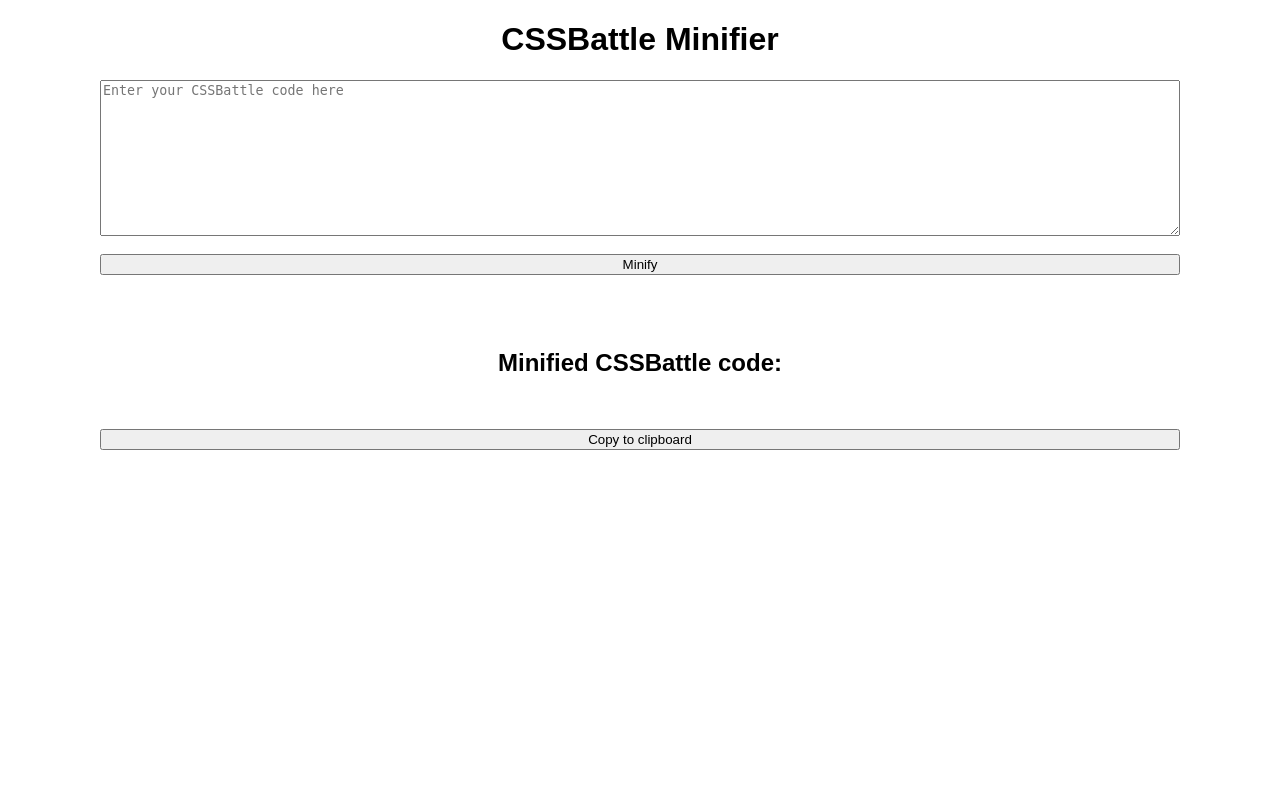
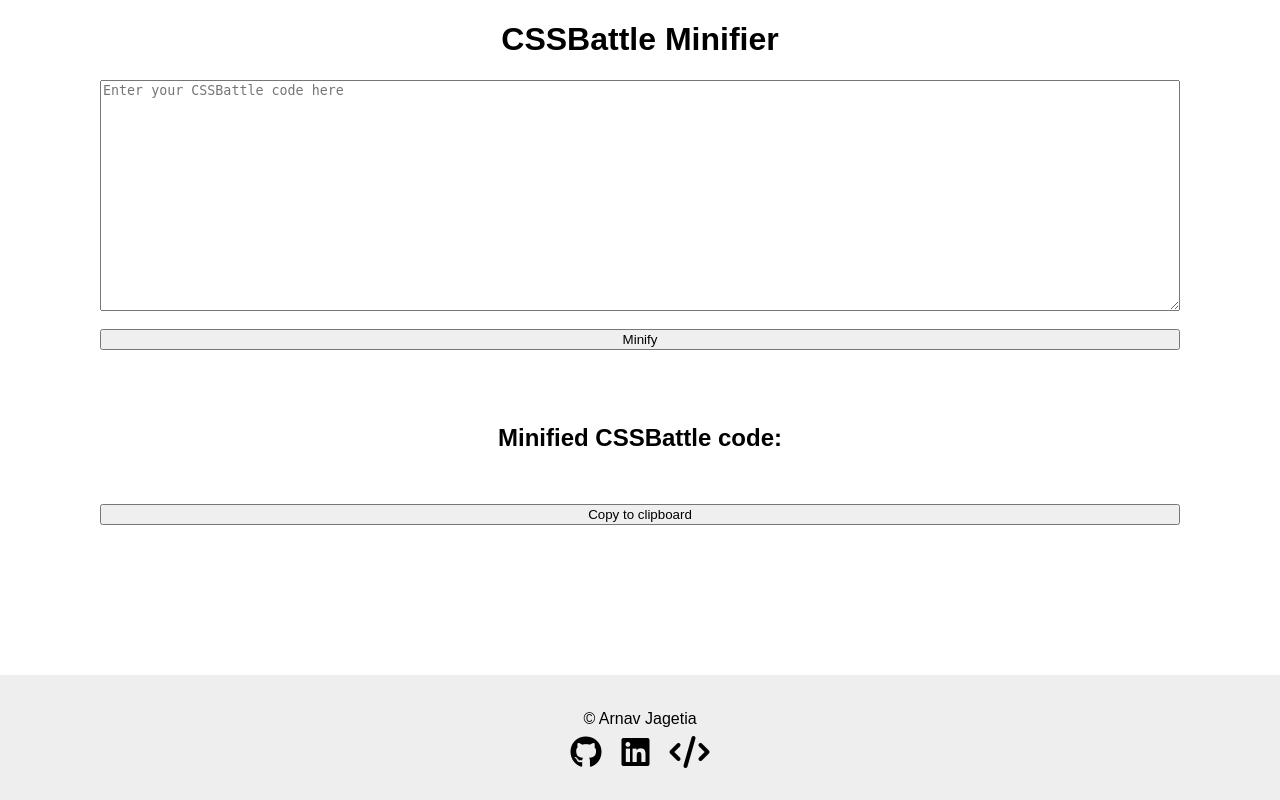
Before and after one commit to arnav-exe/cssbattle-condenser, a Flask app: page / in a window 1280 px wide. Run offline with Flask 3, Linux system fonts and the light colour scheme; some libraries are stand-ins or nearby versions.

Commit message:
re-styled website, added footer with links

```diff
--- a/templates/index.html
+++ b/templates/index.html
@@ -33,12 +33,13 @@
 			.catch(err => console.log(err))
 		};
 	</script>
+	<script src="https://kit.fontawesome.com/f0abf0898e.js" crossorigin="anonymous"></script>
 </head>
 
 <body style="font-family: Arial, Helvetica, sans-serif; margin: 0; padding: 0;">
 	<div style="display: flex; justify-content: center; flex-direction: column; padding: 0 100px;">
 		<h1 style="text-align: center;">CSSBattle Minifier</h1>
-		<textarea id="inputText" rows="10" cols="50" placeholder="Enter your CSSBattle code here"></textarea>
+		<textarea style="resize: vertical;" rows="15" cols="50" id="inputText" placeholder="Enter your CSSBattle code here"></textarea>
 		<br>
 		<!-- minify code button -->
 		<button onclick="submitText()">Minify</button>
@@ -49,6 +50,36 @@
 
 		<!-- copy to clipboard button -->
 		<button id="copyToClipboard" onclick="copyToClipboard()">Copy to clipboard</button>
-</div>
+	</div>
+
+	<!-- footer -->
+	<div class="align-center" style="background: #eee; width: 100%; height: 125px; position: fixed; bottom: 0; flex-direction: column;">
+		<p>© Arnav Jagetia </p>
+		<div class="align-center" style="flex-direction: row; margin-bottom: 20px;">
+			<a href="https://github.com/arnav-exe/"><i class="fa-brands fa-github fa-2xl"></i></a>
+			<a href="https://linkedin.com/in/arnav-jagetia/"><i class="fa-brands fa-linkedin fa-2xl"></i></a>
+			<a href="https://arnavjagetia.com/"><i class="fa-solid fa-code fa-2xl"></i></a>
+		</div>
+
+	</div>
 </body>
 </html>
+
+
+
+<style>
+	a {
+		color: #000;
+		margin: 0 10px;
+	}
+
+	a:hover {
+		color: #333;
+	}
+
+	.align-center {
+		display: flex;
+		justify-content: center;
+		align-items: center;
+	}
+</style>
```
